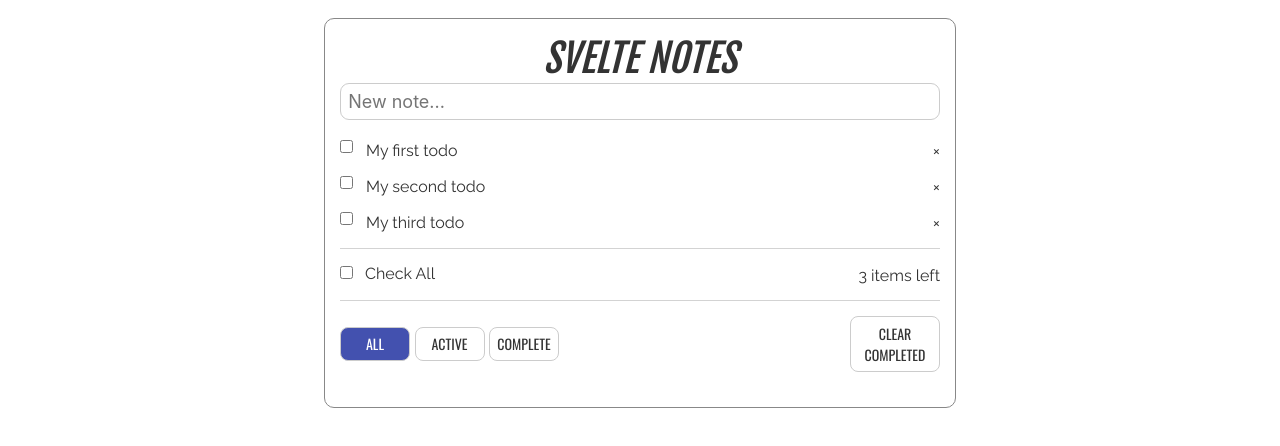
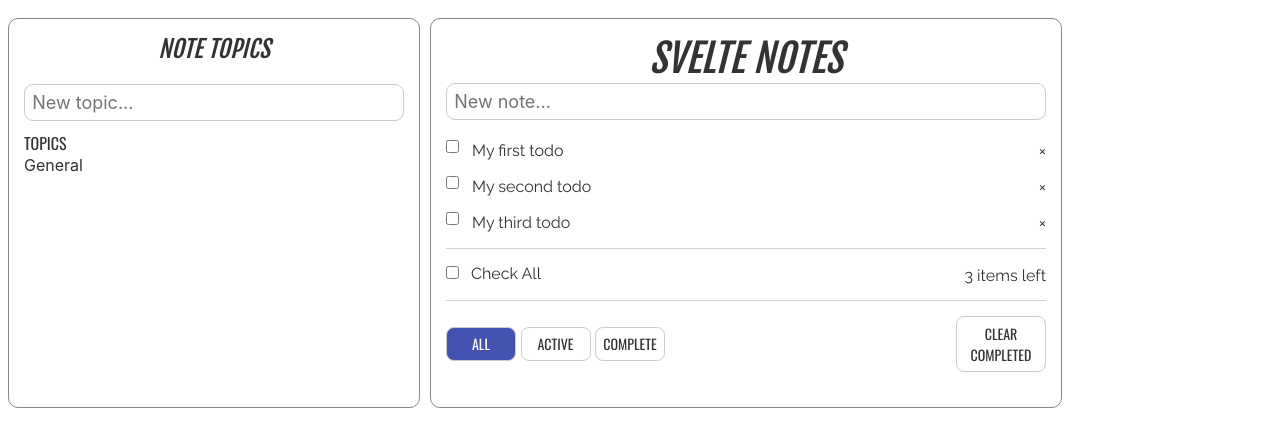
Before and after one commit to hamzanadeveloper/svelte-todo, a Svelte app: page / in a window 1280 px wide. Shown: the top 446 px of the page. Built offline with nearby package versions, Linux system fonts and the light colour scheme.

Commit message:
Began work on the notes topics

```diff
--- a/src/Todos.svelte
+++ b/src/Todos.svelte
@@ -5,23 +5,29 @@ let todos = [
     {
         id: 1,
         title: 'My first todo',
-        completed: false
+        completed: false,
+        topic: 'general'
     },
     {
         id: 2,
         title: 'My second todo',
-        completed: false
+        completed: false,
+        topic: 'general'
     },
     {
         id: 3,
         title: 'My third todo',
-        completed: false
+        completed: false,
+        topic: 'general'
     },
 ];
 
 let newTodoTitle ='';
+let newTodoTopic ='';
 let currentFilter = 'all';
 let nextId = 4;
+let currentTopic = 'general';
+
 
 function addTodo(event) {
     if (event.key === 'Enter') {
@@ -34,12 +40,20 @@ function addTodo(event) {
         newTodoTitle = '';
     }
 }
+function addTopic(event) {
+    if (event.key === 'Enter') {
+        topics = [ ...topics, newTodoTopic]
+        newTodoTopic = ''
+    }
+}
 
+$: topics = ['general']
 $: todosRemaining = filteredTodos.filter(todo => !todo.completed).length;
 $: filteredTodos = currentFilter === 'all' ? todos.sort(function(a,b){return a.completed-b.completed})
     : currentFilter === 'completed'
     ? todos.filter(todo => todo.completed)
     : todos.filter(todo => !todo.completed)
+
 
 function checkAllTodos(event) {
     todos.forEach(todo => todo.completed = event.target.checked);
@@ -57,6 +71,10 @@ function clearCompleted() {
 function handleDeleteTodo(event) {
     todos = todos.filter(todo => todo.id !== event.detail.id);
 }
+function capitalizeFirstLetter(string) {
+    return string.charAt(0).toUpperCase() + string.slice(1);
+}
+
 function handleToggleComplete(event) {
     const todoIndex = todos.findIndex(todo => todo.id === event.detail.id);
     const updatedTodo = { ...todos[todoIndex], completed: !todos[todoIndex].completed};
@@ -68,7 +86,18 @@ function handleToggleComplete(event) {
 }
 
 </script>
+<div class="page">
+    <div class="topics">
+        <div class="title" style="font-size: 24px; padding-bottom: 20px;">NOTE TOPICS</div>
 
+        <input type="text" class="todo-input" placeholder="New topic..." bind:value={newTodoTopic} on:keydown={addTopic}>
+
+        <div class="active-topics">TOPICS</div>
+
+        {#each topics as topic}
+            <div>{capitalizeFirstLetter(topic)}</div>
+        {/each}
+    </div>
     <div class="container">
         <div class="title">SVELTE NOTES</div>
 
@@ -97,8 +126,35 @@ function handleToggleComplete(event) {
         </div>
 
     </div>
+    <div class="empty-box"></div>
+</div>
+
+
 
 <style>
+    .page{
+        display: flex;
+    }
+    .topics{
+        flex: 1 1 auto;
+        border: 1px solid #888;
+        max-width: 380px;
+        margin: 10px auto;
+        padding: 15px;
+        border-radius: 10px;
+        margin-right:10px;
+    }
+    .empty-box{
+        flex: 1 1 auto;
+    }
+    .container {
+        max-width: 600px;
+        flex: 3 1  auto;
+        border: 1px solid #888;
+        margin: 10px auto;
+        padding: 15px;
+        border-radius: 10px;
+    }
     .filter-btn{
         width: 70px;
         font-family: 'Oswald', sans-serif;
@@ -122,12 +178,9 @@ function handleToggleComplete(event) {
             font-style: italic;
 
     }
-    .container {
-        max-width: 600px;
-        border: 1px solid #888;
-        margin: 10px auto;
-        padding: 15px;
-        border-radius: 10px;
+    .active-topics{
+        font-family: 'Oswald', sans-serif;
+        margin-top:-10px;
     }
     .logo {
         display: block;
```
Lines whose indentation alone changed are shown as unchanged.
